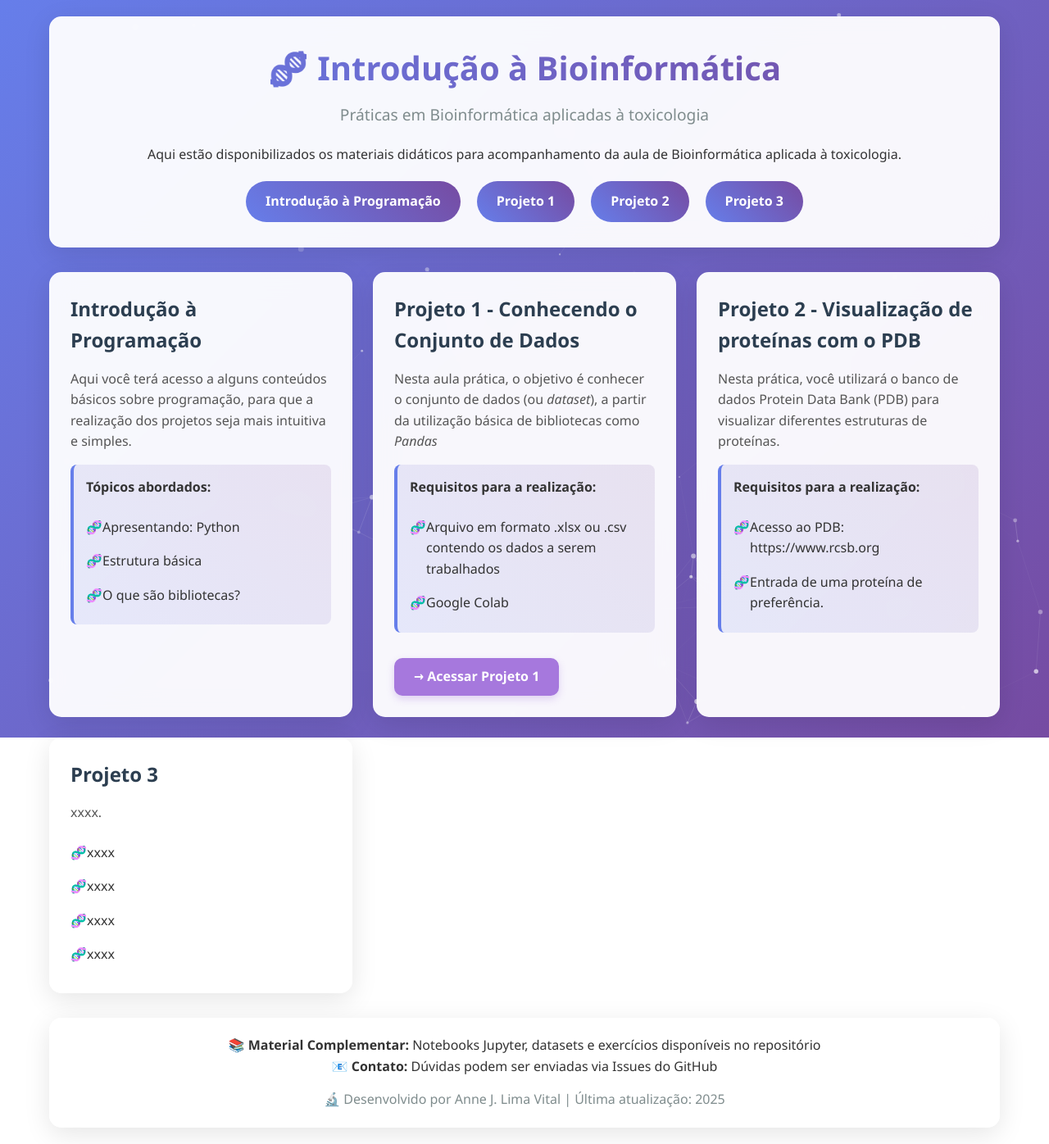
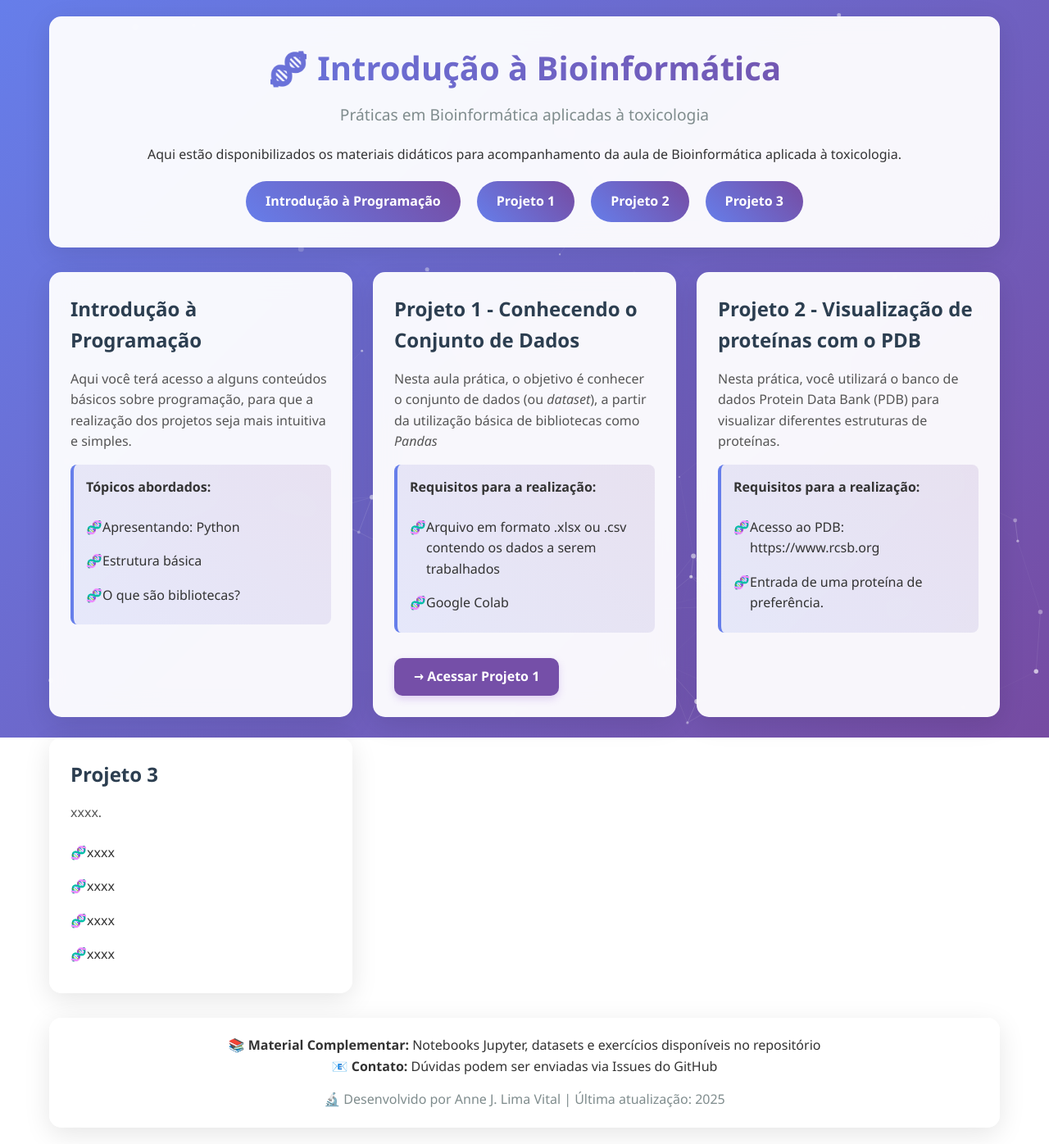
Before and after one commit to annejosiele/AJLV-Bioinformatics, a Jekyll site: the page index.html, which Jekyll copies as it is, in a window 1280 px wide. Shown: the whole page at 82% size. Built offline with Jekyll 4.4.1, drawn with Linux system fonts in a browser that asks for light colours.

Commit message:
Update style.css

```diff
--- a/assets/css/style.css
+++ b/assets/css/style.css
@@ -326,7 +326,7 @@ footer {
     display: inline-block;
     margin-top: 16px;
     padding: 10px 24px;
-    background-color: #a678dd; /* lilás médio */
+    background-color: #754FA8; /* lilás médio */
     color: #fff;
     font-weight: 600;
     text-decoration: none;
@@ -337,6 +337,6 @@ footer {
 }
 
 .access-button:hover {
-    background-color: #8f5bc7;
+    background-color: #754FA8;
     transform: translateY(-2px);
 }
```
